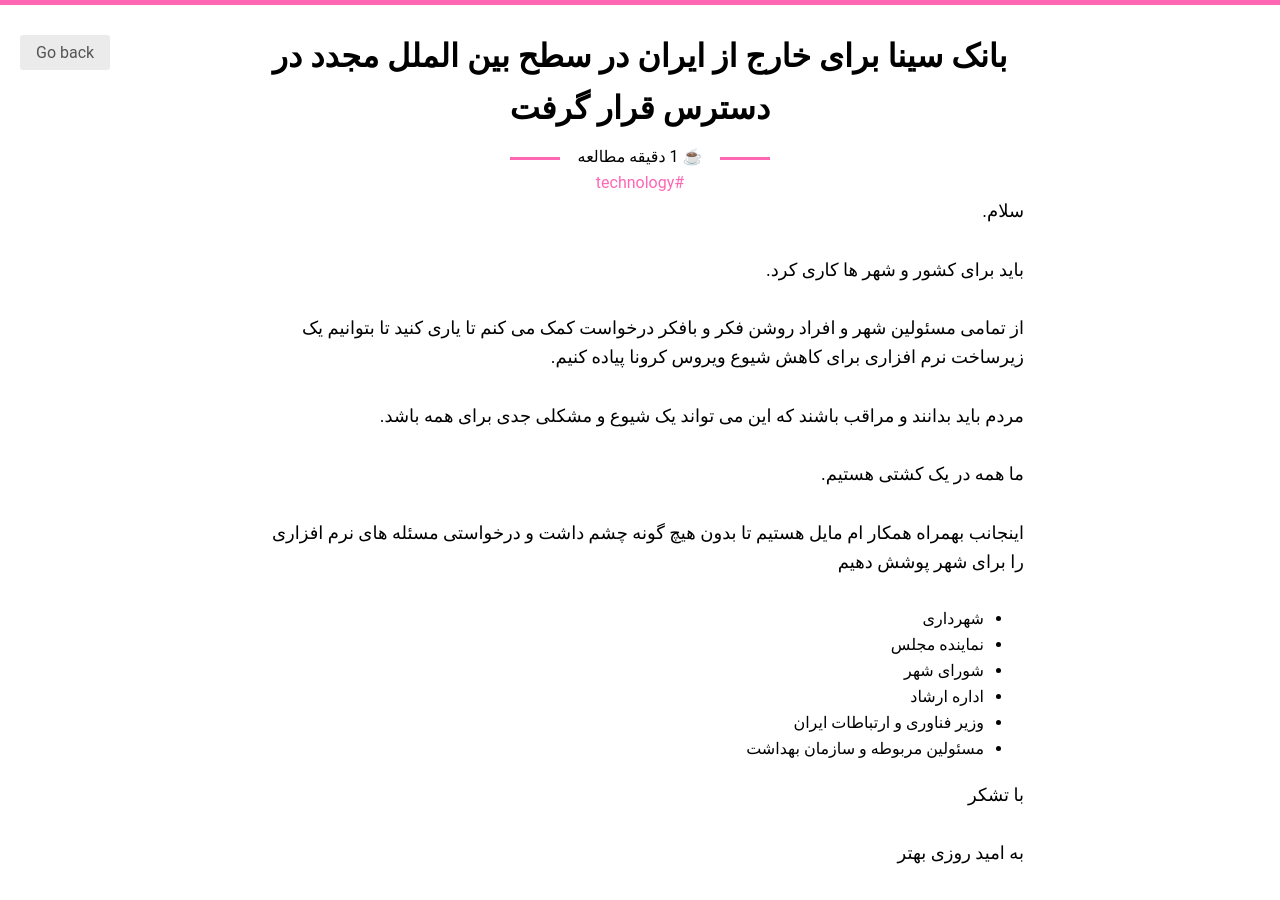
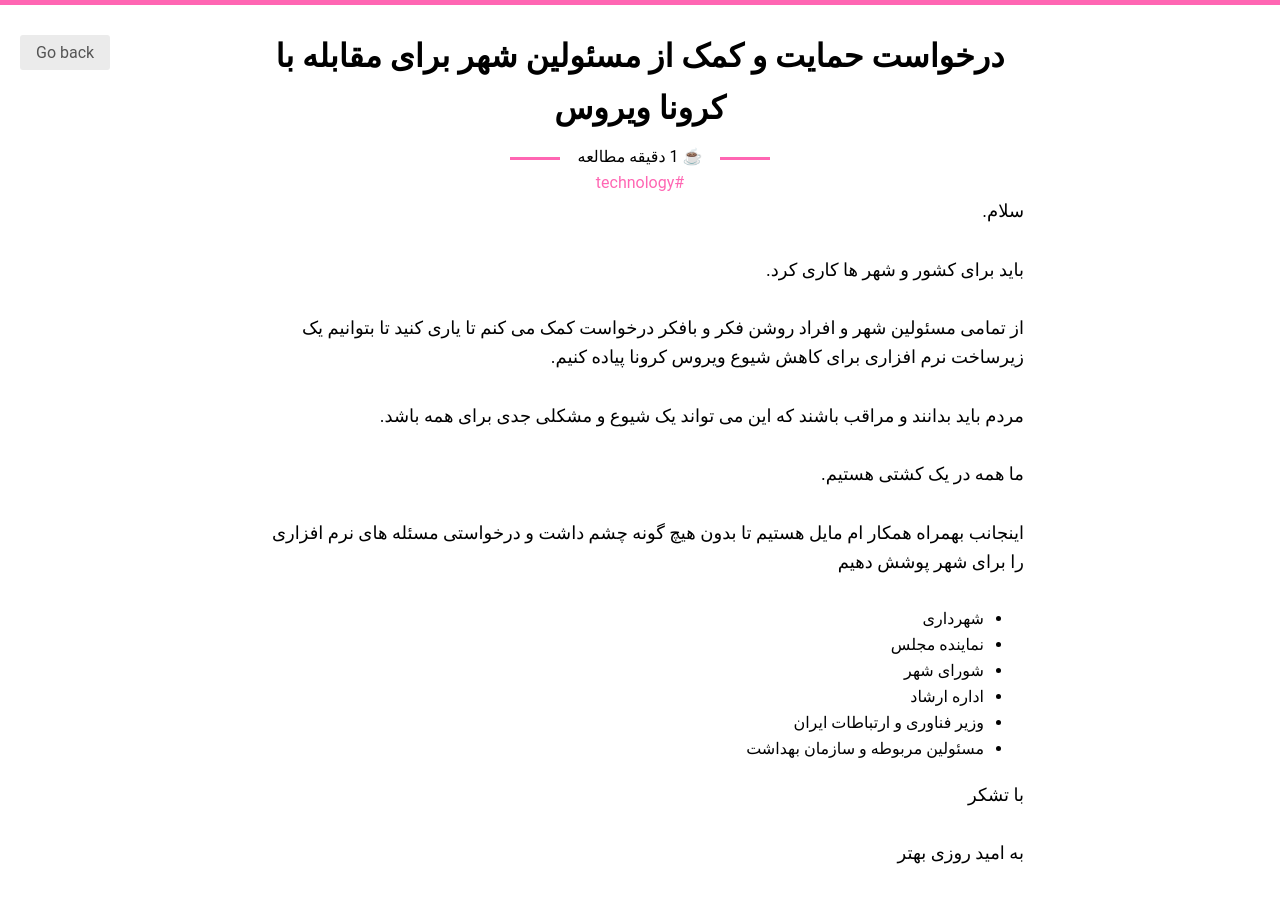
Before and after one commit to BaseMax/Fa.MaxBase.org, a Jekyll site: the page built from _posts/fa/2020-03-05-Coronavirus-Request-help-from-all-city-authorities-to-set-up-software.md, in a window 1280 px wide and 900 px high. Built offline with Jekyll 4.4.1, drawn with Linux system fonts in a browser that asks for light colours.

Commit message:
Update 2020-03-05-Coronavirus-Request-help-from-all-city-authorities-to-set-up-software.md

```diff
--- a/_posts/fa/2020-03-05-Coronavirus-Request-help-from-all-city-authorities-to-set-up-software.md
+++ b/_posts/fa/2020-03-05-Coronavirus-Request-help-from-all-city-authorities-to-set-up-software.md
@@ -1,6 +1,6 @@
 ---
 layout: post
-title: "بانک سینا برای خارج از ایران در سطح بین الملل مجدد در دسترس قرار گرفت"
+title: "درخواست حمایت و کمک از مسئولین شهر برای مقابله با کرونا ویروس"
 date: 2020-03-05
 permalink: /technology/coronavirus-request-help-from-all-city-authorities-to-set-up-software/
 lang: fa
```
